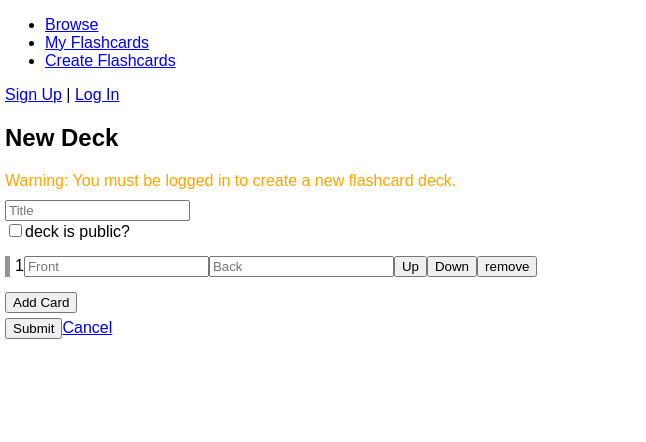
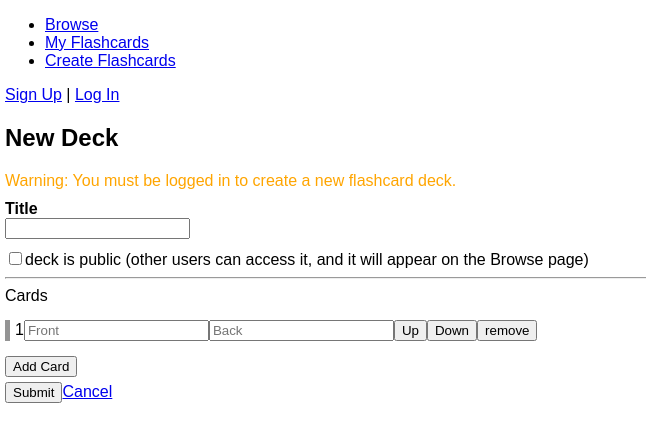
Before and after one commit to sequoian/flashcards, a React (Create React App) app in the folder react/: page /new in a window 1280 px wide. Shown: the top 442 px of the page, without its empty margins (0-646 px from the left). Built offline with nearby package versions, Linux system fonts and the light colour scheme.

Commit message:
some formatting for edit page

```diff
--- a/react/src/js/Deck.js
+++ b/react/src/js/Deck.js
@@ -87,6 +87,7 @@ const ShuffleOption = ({shuffle, handleChange}) => (
 
 const FacingOption = ({facing, handleChange}) => (
   <div>
+    <div>Default Card Face</div>
     <label>
       <input
         type="radio"
--- a/react/src/js/DeckForm.js
+++ b/react/src/js/DeckForm.js
@@ -1,5 +1,6 @@
 import React, { Component } from 'react'
 import {BackLinkHistory} from './HistoryLink'
+import LabeledInput from './LabeledInput'
 
 class DeckFormContainer extends Component {
   constructor(props) {
@@ -147,14 +148,13 @@ const DeckForm = ({title, is_public, cards, addCard, onSubmit, removeCard, handl
     <div className="errors">
       {error_msg}
     </div>
-    <div className="errors">
-      {errors.title}
-    </div>
-    <input
+    <LabeledInput
       type="text"
-      placeholder="Title"
       value={title}
+      name="title"
+      label="Title"
       onChange={handleTitleChange}
+      error={errors.title}
     />
     <div>
       <input
@@ -166,9 +166,11 @@ const DeckForm = ({title, is_public, cards, addCard, onSubmit, removeCard, handl
         onChange={handlePublicChange}
       />
       <label htmlFor="is-public">
-        deck is public?
+        deck is public (other users can access it, and it will appear on the Browse page)
       </label>
     </div>
+    <hr />
+    <div>Cards</div>
     {cards.map((card, idx) => (
       <CardInput
         key={card.key}
```
